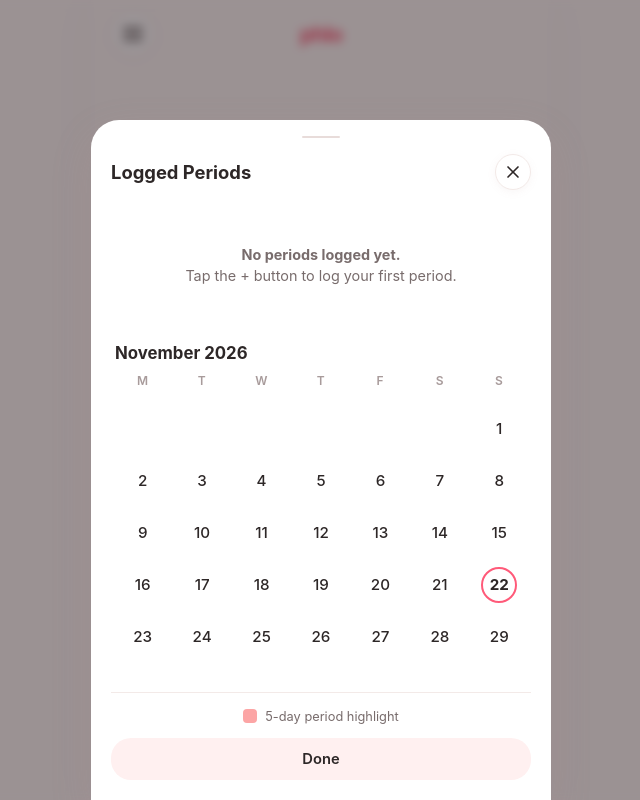
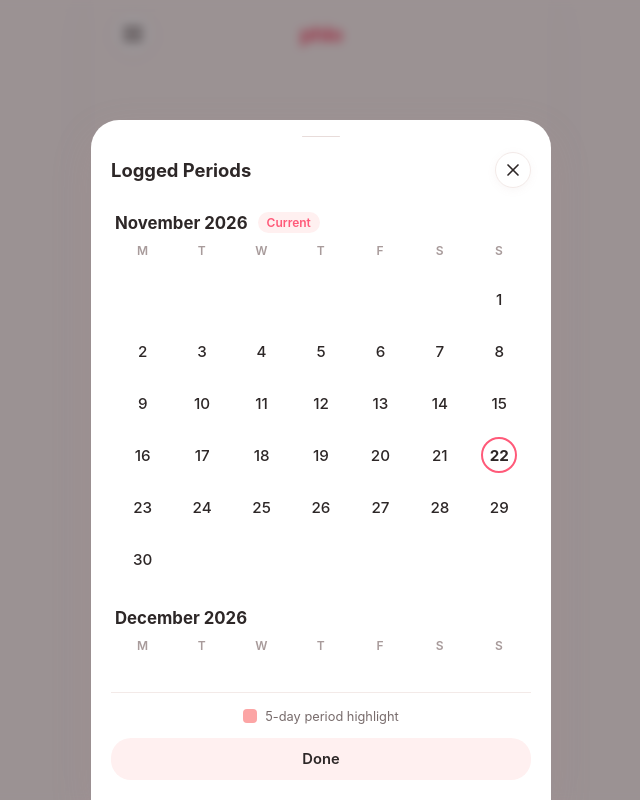
Before and after one commit to AlexeiSichov/phlo, a plain HTML site: page index.html in a window 1280 px wide. Both pictures are taken after a click on the button 466 px from the left and 744 px from the top of the page. Shown: the whole page, without its empty margins (319-959 px from the left). Drawn offline with Linux system fonts and the light colour scheme.

Commit message:
Update history calendar order: chronological with auto-scroll to current month

```diff
--- a/app.js
+++ b/app.js
@@ -387,6 +387,15 @@
   }
 
   // --- Scrollable History Calendar Rendering ---
+  function scrollToCurrentHistoryMonth() {
+    if (!historyCalendarScroll) return;
+    const curBlock = document.getElementById('history-month-current');
+    if (curBlock) {
+      const targetTop = curBlock.offsetTop - historyCalendarScroll.offsetTop;
+      historyCalendarScroll.scrollTop = targetTop;
+    }
+  }
+
   function renderHistoryCalendar() {
     if (!historyCalendarScroll) return;
     historyCalendarScroll.innerHTML = '';
@@ -395,42 +404,35 @@
     const currentYear = today.getFullYear();
     const currentMonth = today.getMonth();
 
-    // Determine range of months
-    let startYear = currentYear;
-    let startMonth = currentMonth;
-
+    // Determine past months limit: at least 12 months back, or earlier if older periods exist
+    let pastLimitDate = new Date(currentYear, currentMonth - 12, 1);
     if (periods.length > 0) {
       const earliestPeriodStr = periods[periods.length - 1]; // sorted descending
-      const earliest = parseDateISO(earliestPeriodStr);
-      startYear = earliest.getFullYear();
-      startMonth = earliest.getMonth();
+      const earliestDate = parseDateISO(earliestPeriodStr);
+      const earliestMonthStart = new Date(earliestDate.getFullYear(), earliestDate.getMonth() - 1, 1);
+      if (earliestMonthStart < pastLimitDate) {
+        pastLimitDate = earliestMonthStart;
+      }
     } else {
-      const past = new Date(currentYear, currentMonth - 2, 1);
-      startYear = past.getFullYear();
-      startMonth = past.getMonth();
-
       const notice = document.createElement('div');
       notice.className = 'history-empty-notice';
       notice.innerHTML = '<strong>No periods logged yet.</strong><br>Tap the + button to log your first period.';
       historyCalendarScroll.appendChild(notice);
     }
 
+    // Determine future months limit: 12 months into the future
+    const futureLimitDate = new Date(currentYear, currentMonth + 12, 1);
+
+    // Build months list in chronological order (past at top, future at bottom)
     const monthsToRender = [];
-    let curY = currentYear;
-    let curM = currentMonth;
-    let count = 0;
-
-    while (count < 24) {
-      monthsToRender.push({ year: curY, month: curM });
-      if (curY < startYear || (curY === startYear && curM <= startMonth)) {
-        if (monthsToRender.length >= 3) break;
-      }
-      curM--;
-      if (curM < 0) {
-        curM = 11;
-        curY--;
-      }
-      count++;
+    let iter = new Date(pastLimitDate.getFullYear(), pastLimitDate.getMonth(), 1);
+    while (iter <= futureLimitDate) {
+      monthsToRender.push({
+        year: iter.getFullYear(),
+        month: iter.getMonth(),
+        isCurrent: iter.getFullYear() === currentYear && iter.getMonth() === currentMonth
+      });
+      iter.setMonth(iter.getMonth() + 1);
     }
 
     const monthNames = [
@@ -438,13 +440,20 @@
       'July', 'August', 'September', 'October', 'November', 'December'
     ];
 
-    monthsToRender.forEach(({ year, month }) => {
+    monthsToRender.forEach(({ year, month, isCurrent }) => {
       const block = document.createElement('div');
       block.className = 'history-month-block';
+      if (isCurrent) {
+        block.id = 'history-month-current';
+      }
 
       const title = document.createElement('div');
       title.className = 'history-month-title';
-      title.textContent = `${monthNames[month]} ${year}`;
+      if (isCurrent) {
+        title.innerHTML = `${monthNames[month]} ${year} <span class="today-tag">Current</span>`;
+      } else {
+        title.textContent = `${monthNames[month]} ${year}`;
+      }
       block.appendChild(title);
 
       const weekdays = document.createElement('div');
@@ -554,6 +563,12 @@
     fabHistoryCalendarBtn.addEventListener('click', () => {
       renderHistoryCalendar();
       historyModal.classList.add('active');
+      // Scroll to current month immediately and during animation
+      requestAnimationFrame(() => {
+        scrollToCurrentHistoryMonth();
+        setTimeout(scrollToCurrentHistoryMonth, 50);
+        setTimeout(scrollToCurrentHistoryMonth, 220);
+      });
     });
   }
 
--- a/styles.css
+++ b/styles.css
@@ -367,6 +367,9 @@ body {
   font-weight: 700;
   color: var(--text-primary);
   padding: 4px 0 2px 2px;
+  display: flex;
+  align-items: center;
+  gap: 10px;
 }
 
 .history-empty-notice {
```
